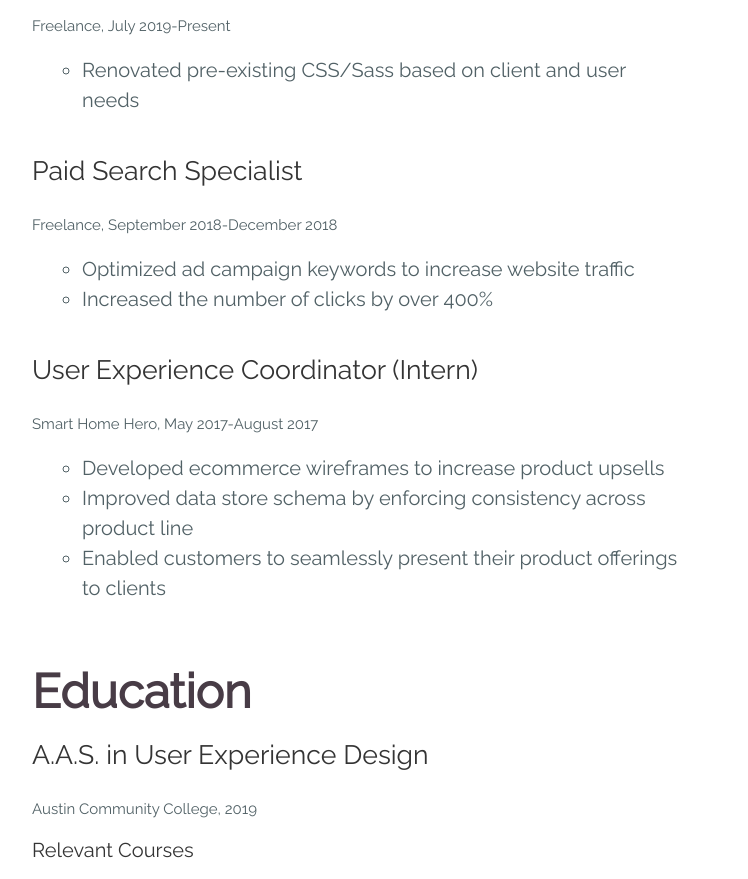
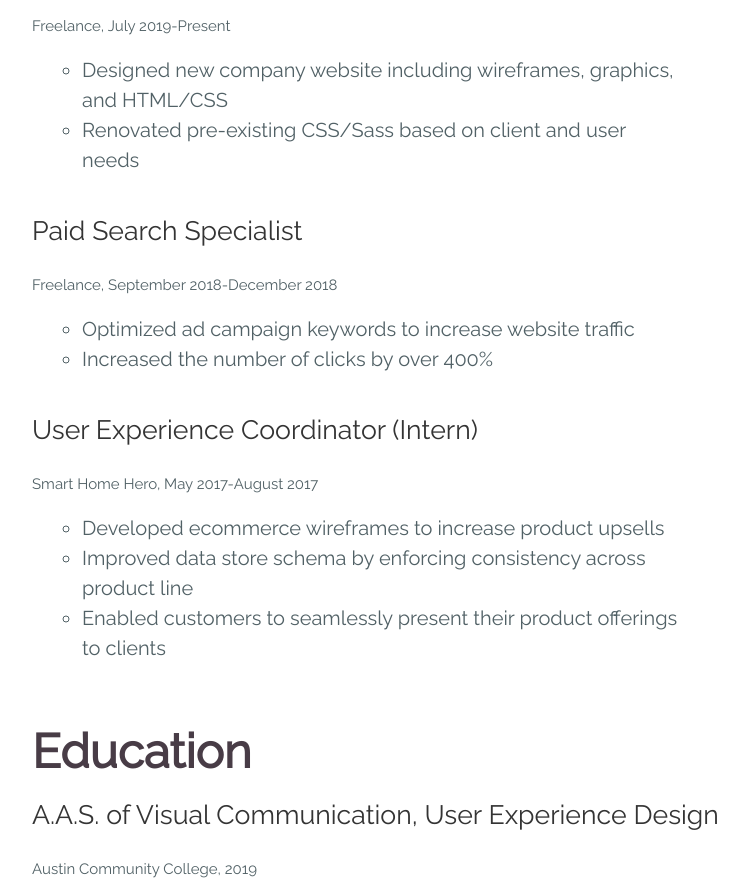
Before and after one commit to marissapore/marissapore.github.io, a plain HTML site: page resume/resume.html in a window 1280 px wide. Shown: the part 576-1455 px from the top of the page, without its empty margins (258-1006 px from the left). Drawn offline with Linux system fonts and the light colour scheme.

Commit message:
Update resume.html

```diff
--- a/resume/resume.html
+++ b/resume/resume.html
@@ -51,6 +51,7 @@
     <p class="resume-header">UX/UI Developer</p>
 		<p class="subtext">Freelance, July 2019-Present</p>
 		<ul class="unordered-list">
+      <li>Designed new company website including wireframes, graphics, and HTML/CSS</li>
 			<li>Renovated pre-existing CSS/Sass based on client and user needs</li>
 		</ul>
 
@@ -70,7 +71,7 @@
 		</ul>
 
 		<h3>Education</h3>
-		<p class="resume-header">A.A.S. in User Experience Design</p>
+		<p class="resume-header">A.A.S. of Visual Communication, User Experience Design</p>
 		<span class="subtext">Austin Community College, 2019</span>
     <p>Relevant Courses</p>
     <ul class="unordered-list">
```
